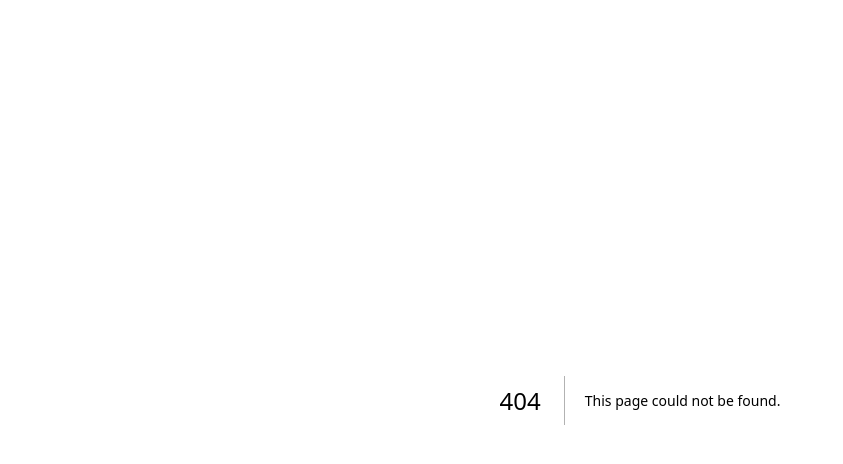
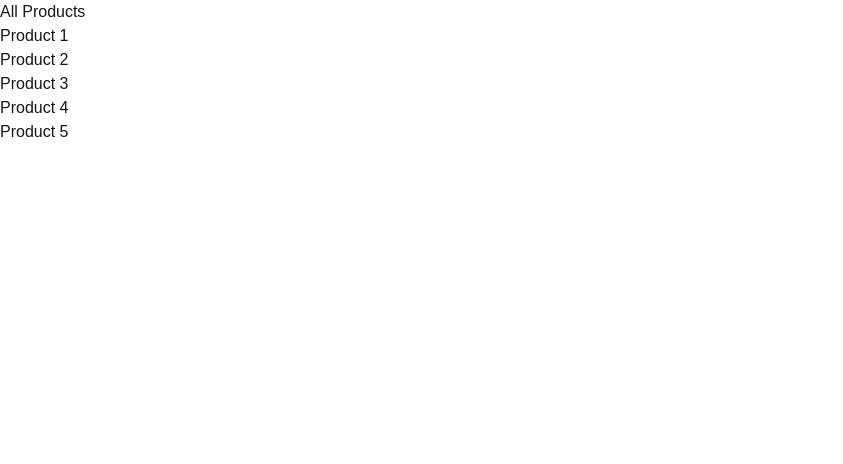
Before and after one commit to zumaku/learn_nextjs, a Next.js app: page /products in a window 1280 px wide. Before the commit this address had no page. Shown: the top 464 px of the page, without its empty margins (0-843 px from the left). Built offline with nearby package versions, Linux system fonts and the light colour scheme.

Commit message:
Dynamic route

```diff
--- /dev/null
+++ b/src/app/products/[productId]/page.tsx
@@ -0,0 +1,4 @@
+export default async function ProductDetail({params}: {params: Promise<{productId: string}>}) {
+    const productId = (await params).productId
+    return <h1>Detail Products {productId}</h1>
+}
--- /dev/null
+++ b/src/app/products/page.tsx
@@ -0,0 +1,14 @@
+export default function Products(){
+    return (
+        <>
+        <h1>All Products</h1>
+        <ul>
+            <li>Product 1</li>
+            <li>Product 2</li>
+            <li>Product 3</li>
+            <li>Product 4</li>
+            <li>Product 5</li>
+        </ul>
+        </>
+    )
+}
```
